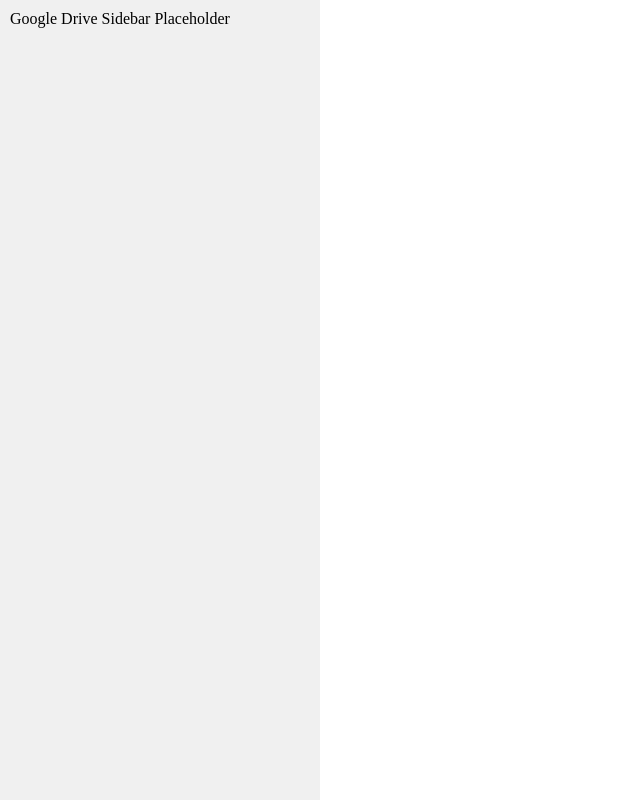
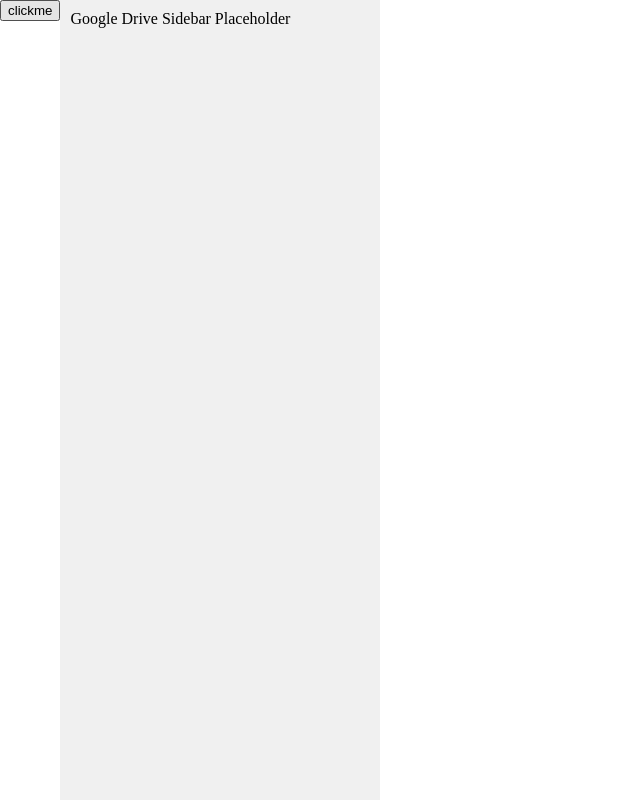
Before and after one commit to sboyanov/drive-viewer-app, a plain HTML site: page index.html in a window 1280 px wide. Shown: the whole page, without its empty margins (0-640 px from the left). Drawn offline with Linux system fonts and the light colour scheme.

Commit message:
add button

```diff
--- a/index.html
+++ b/index.html
@@ -23,6 +23,9 @@
 </head>
 <script src="https://apis.google.com/js/api.js?onload=onGapiLoad" async defer></script>
 <body>
+    <div id="topbar">
+        <input id="clickMe" type="button" value="clickme" onclick="onGapiLoad();" />
+    </div>
   <div id="sidebar">Google Drive Sidebar Placeholder</div>
   <iframe id="viewer" src=""></iframe>
   <script src="app.js"></script>
```
